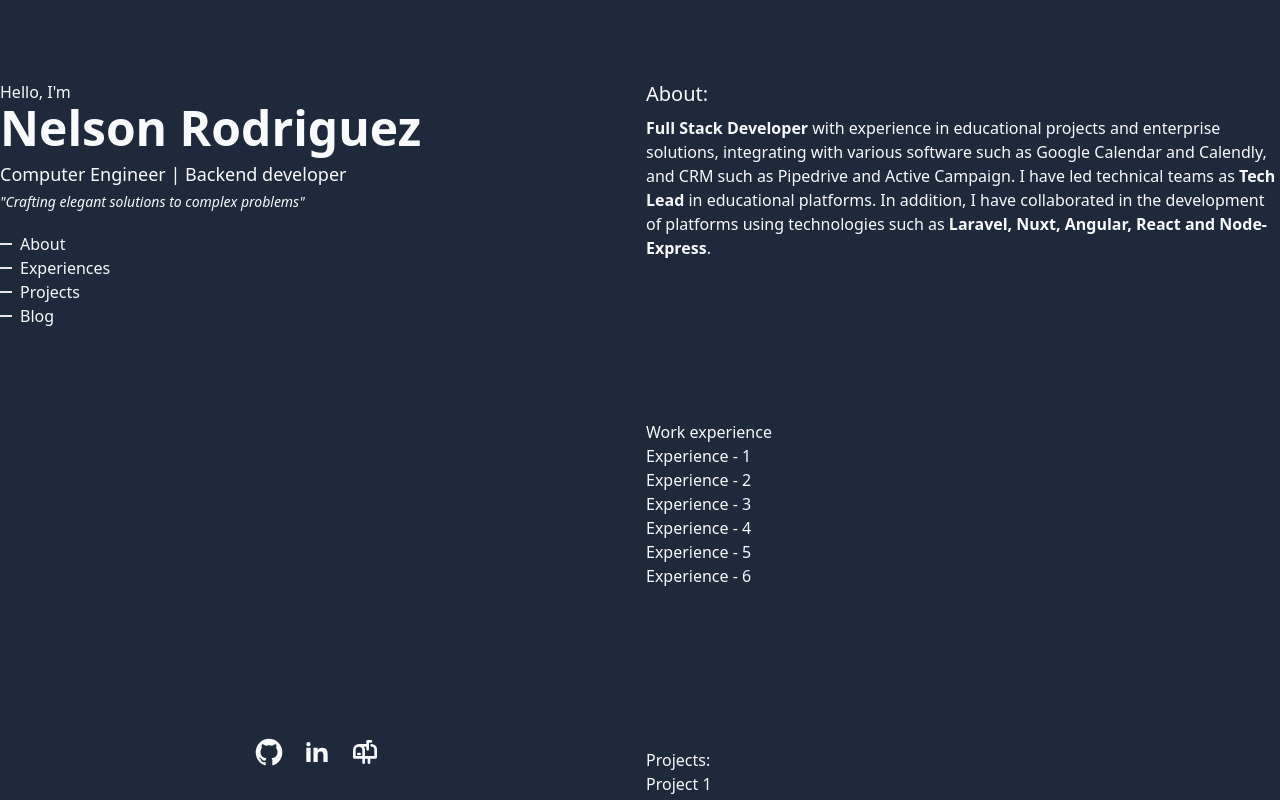
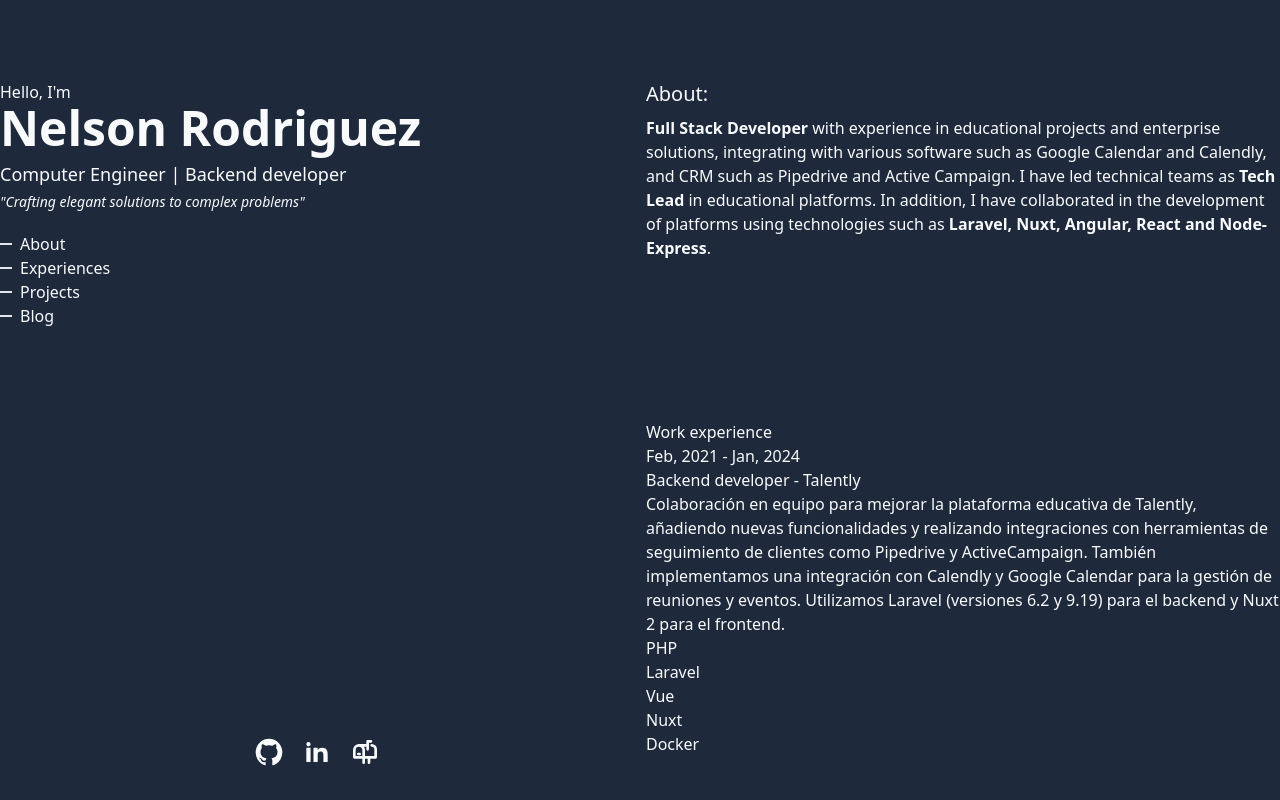
Before and after one commit to nelsonrrj/nelsonrrj.github.io, a Nuxt app: page / in a window 1280 px wide. Built offline with nearby package versions, Linux system fonts and the light colour scheme.

Commit message:
chore: add Work Experience components

```diff
--- /dev/null
+++ b/components/Experience/Card.vue
@@ -0,0 +1,23 @@
+<script setup lang="ts">
+import type { Experience } from '~/types/experience.type';
+import { basicFormat } from '~/utlis/date';
+
+
+const { work } = defineProps<{
+  work: Experience
+}>()
+
+</script>
+
+<template>
+  <div>
+    <div>{{ basicFormat(work.sdate) }} - {{ work?.edate ? basicFormat(work.edate) : 'Present' }}</div>
+    <div>
+      <h1>{{ work.position }} - {{ work.company }}</h1>
+      <p>{{ work.description }}</p>
+    </div>
+    <ExperienceStack :stack="work.stack" />
+  </div>
+</template>
+
+<style scoped></style>
--- /dev/null
+++ b/components/Experience/Stack.vue
@@ -0,0 +1,13 @@
+<script setup lang="ts">
+const { stack } = defineProps<{
+  stack: string[];
+}>()
+</script>
+
+<template>
+  <ul>
+    <li v-for="name in stack">{{ name }}</li>
+  </ul>
+</template>
+
+<style scoped></style>
--- a/components/WorkExperience.vue
+++ b/components/WorkExperience.vue
@@ -1,16 +1,19 @@
-<script setup lang="ts"></script>
+<script setup lang="ts">
+
+import { WORK_EXPERIENCE } from '~/data/workExperience'
+
+const works = ref(WORK_EXPERIENCE);
+
+</script>
 
 <template>
   <section>
     <h1>Work experience</h1>
-    <ol>
-      <li>Experience - 1</li>
-      <li>Experience - 2</li>
-      <li>Experience - 3</li>
-      <li>Experience - 4</li>
-      <li>Experience - 5</li>
-      <li>Experience - 6</li>
-    </ol>
+    <div>
+      <template v-for="work in works">
+        <ExperienceCard :work="work" />
+      </template>
+    </div>
   </section>
 </template>
 
--- /dev/null
+++ b/data/workExperience.ts
@@ -0,0 +1,24 @@
+import { Experience } from "~/types/experience.types";
+
+const experienceJSON = [
+    {
+        "company": "Talently",
+        "position": "Backend developer",
+        "sdate": "2021-02-01",
+        "edate": "2024-01-01",
+        "description": "Colaboración en equipo para mejorar la plataforma educativa de Talently, añadiendo nuevas funcionalidades y realizando integraciones con herramientas de seguimiento de clientes como Pipedrive y ActiveCampaign. También implementamos una integración con Calendly y Google Calendar para la gestión de reuniones y eventos. Utilizamos Laravel (versiones 6.2 y 9.19) para el backend y Nuxt 2 para el frontend.",
+        "stack": [
+            "PHP", "Laravel", "Vue", "Nuxt", "Docker"
+        ]
+    }
+]
+
+export const WORK_EXPERIENCE: Experience[] = experienceJSON
+    .map((exp) => ({
+        company: exp.company,
+        position: exp.position,
+        sdate: new Date(exp.sdate),
+        edate: new Date(exp.edate),
+        description: exp.description,
+        stack: exp.stack,
+    }));
--- a/pages/index.vue
+++ b/pages/index.vue
@@ -2,7 +2,7 @@
 
 <template>
   <div class="grid grid-cols-2 gap-3 h-screen">
-    <Header/>
+    <Header />
     <Content />
   </div>
 </template>
--- /dev/null
+++ b/utlis/date.ts
@@ -0,0 +1,5 @@
+const MONTHS = ["Jan", "Feb", "Mar", "Apr", "May", "Jun", "Jul", "Aug", "Sep", "Oct", "Nov", "Dec"]
+
+export const basicFormat = (date: Date): string => {
+    return `${MONTHS[date.getMonth()]}, ${date.getFullYear()}`
+}
```
Also changed, not shown: types/experience.types.ts (added, +8 -0 lines).
